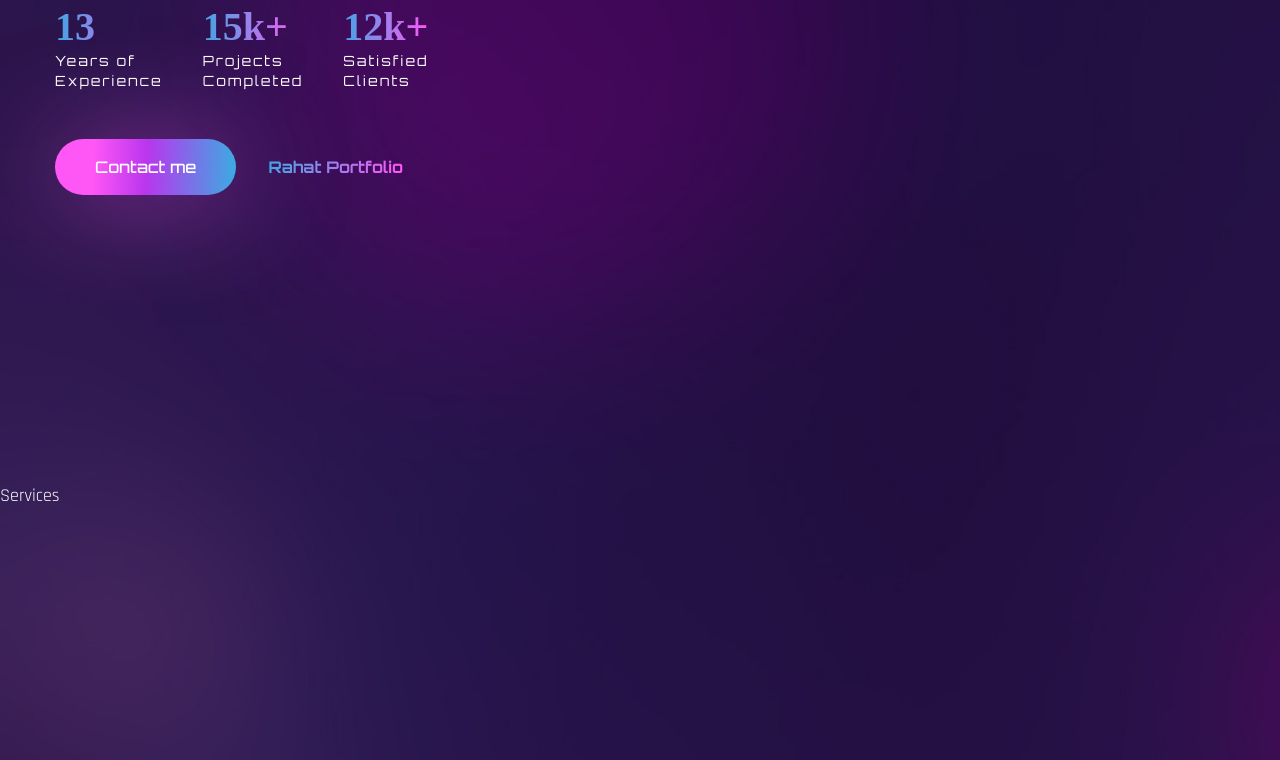
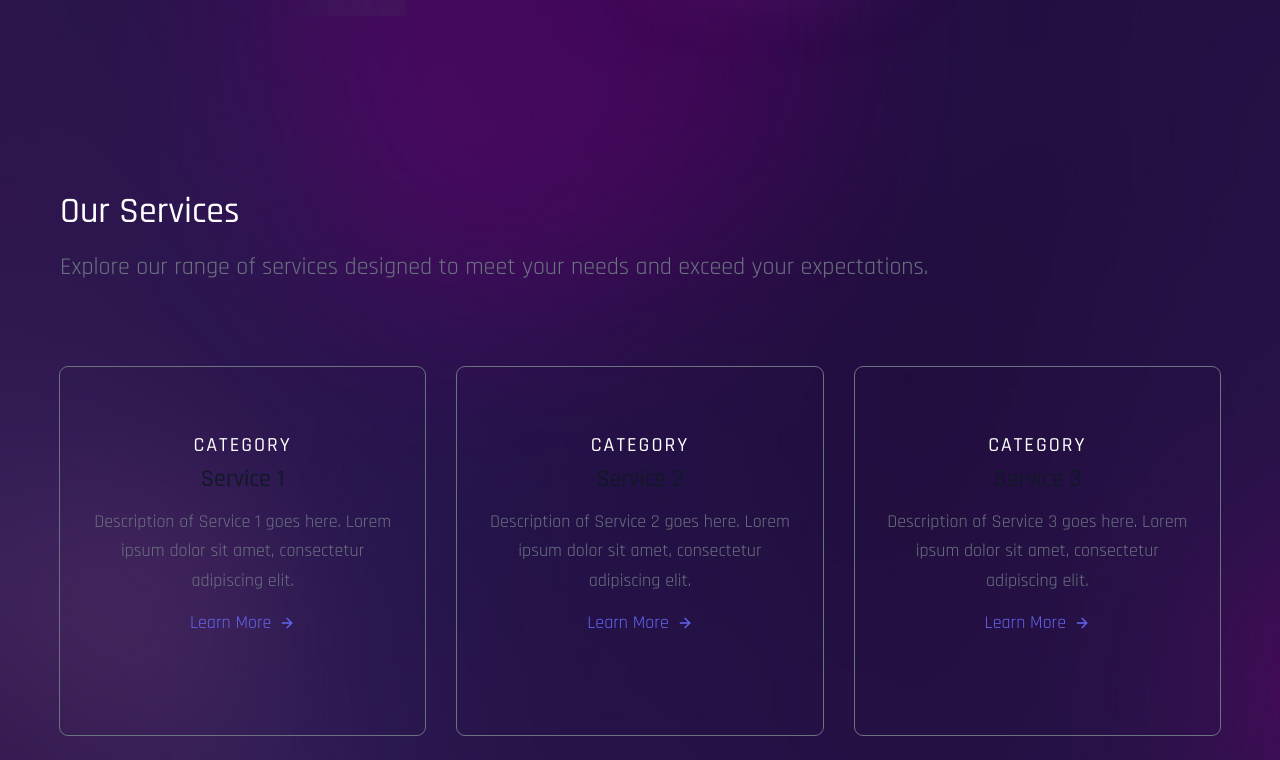
Before and after one commit to rahathasanDev/Rahat-Portfolio, a React (Create React App) app: page / in a window 1280 px wide. Shown: the part 1440-2200 px from the top of the page. Built offline with nearby package versions, Linux system fonts and the light colour scheme; the HTML template or start-up script is replaced by a standard one; a web font is replaced by a local one.

Commit message:
services section added

```diff
--- a/package.json
+++ b/package.json
@@ -3,6 +3,7 @@
   "version": "0.1.0",
   "private": true,
   "dependencies": {
+    "@headlessui/react": "^1.7.18",
     "@testing-library/jest-dom": "^5.16.5",
     "@testing-library/react": "^13.4.0",
     "@testing-library/user-event": "^13.5.0",
--- a/src/components/About.js
+++ b/src/components/About.js
@@ -9,9 +9,15 @@ const About = () => {
   return (
     <section className="section" id="about" ref={ref}>
       <div className="container mx-auto">
-        <div>
+        <div className="flex flex-col gap-y-10 lg:flex-row lg:items-center lg:gap-x-20 lg:gap-y-0 h-screen">
           {/* img */}
-          <div className="flex-1 bg-about bg-contain bg-no-repeat h-[640px] mix-blend-lighten bg-top"></div>
+          <motion.div
+          variants={fadeIn('right', 0.3)}
+          initial='hidden'
+          whileInView={'show'}
+          viewport={{once:false ,amount:0.3}}
+           className="flex-1 bg-about bg-contain bg-no-repeat h-[640px] mix-blend-lighten bg-top"></motion.div
+          >
           <div className="flex-1">
             <h2 className="h2 text-accent">About me.</h2>
             <h3 className="h3 mb-4">
@@ -66,6 +72,7 @@ const About = () => {
 
               </div>
           </div>
+
         </div>
       </div>
     </section>
--- a/src/components/Services.js
+++ b/src/components/Services.js
@@ -2,9 +2,108 @@ import React from "react";
 
 const Services = () => {
   return (
-    <div className="section" id="services">
-      Services
-    </div>
+    <section className="text-gray-500 body-font">
+      <div className="container px-5 py-24 mx-auto">
+        <div className="flex flex-col w-full mb-20">
+          <h1 className=" text-4xl font-medium  title-font flex  mb-4 text-white">
+            Our Services
+          </h1>
+          <p className="lg:w-full mx-auto leading-relaxed text-2xl">
+            Explore our range of services designed to meet your needs and
+            exceed your expectations.
+          </p>
+        </div>
+        <div className="flex flex-wrap -m-4">
+          <div className="p-4 lg:w-1/3">
+            <div className="h-full bg-transparent outline outline-1  bg-opacity-75 px-8 pt-16 pb-24 rounded-lg overflow-hidden text-center relative">
+              <h2 className="tracking-widest text-xl title-font font-medium text-white mb-1">
+                CATEGORY
+              </h2>
+              <h1 className="title-font sm:text-2xl text-xl font-medium text-gray-900 mb-3">
+                Service 1
+              </h1>
+              <p className="leading-relaxed mb-3">
+                Description of Service 1 goes here. Lorem ipsum dolor sit
+                amet, consectetur adipiscing elit.
+              </p>
+              <a className="text-indigo-500 inline-flex items-center">
+                Learn More
+                <svg
+                  className="w-4 h-4 ml-2"
+                  viewBox="0 0 24 24"
+                  stroke="currentColor"
+                  strokeWidth="2"
+                  fill="none"
+                  strokeLinecap="round"
+                  strokeLinejoin="round"
+                >
+                  <path d="M5 12h14"></path>
+                  <path d="M12 5l7 7-7 7"></path>
+                </svg>
+              </a>
+            </div>
+          </div>
+          <div className="p-4 lg:w-1/3">
+            <div className="h-full bg-transparent outline outline-1 bg-opacity-75 px-8 pt-16 pb-24 rounded-lg overflow-hidden text-center relative">
+              <h2 className="tracking-widest text-xl title-font font-medium text-white mb-1">
+                CATEGORY
+              </h2>
+              <h1 className="title-font sm:text-2xl text-xl font-medium text-gray-900 mb-3">
+                Service 2
+              </h1>
+              <p className="leading-relaxed mb-3">
+                Description of Service 2 goes here. Lorem ipsum dolor sit
+                amet, consectetur adipiscing elit.
+              </p>
+              <a className="text-indigo-500 inline-flex items-center">
+                Learn More
+                <svg
+                  className="w-4 h-4 ml-2"
+                  viewBox="0 0 24 24"
+                  stroke="currentColor"
+                  strokeWidth="2"
+                  fill="none"
+                  strokeLinecap="round"
+                  strokeLinejoin="round"
+                >
+                  <path d="M5 12h14"></path>
+                  <path d="M12 5l7 7-7 7"></path>
+                </svg>
+              </a>
+            </div>
+          </div>
+          <div className="p-4 lg:w-1/3">
+            <div className="h-full bg-transparent outline outline-1 bg-opacity-50 px-8 pt-16 pb-24 rounded-lg overflow-hidden text-center relative">
+              <h2 className="tracking-widest text-xl title-font font-medium text-white mb-1">
+                CATEGORY
+              </h2>
+              <h1 className="title-font sm:text-2xl text-xl font-medium text-gray-900 mb-3">
+                Service 3
+              </h1>
+              <p className="leading-relaxed mb-3">
+                Description of Service 3 goes here. Lorem ipsum dolor sit
+                amet, consectetur adipiscing elit.
+              </p>
+              <a className="text-indigo-500 inline-flex items-center">
+                Learn More
+                <svg
+                  className="w-4 h-4 ml-2"
+                  viewBox="0 0 24 24"
+                  stroke="currentColor"
+                  strokeWidth="2"
+                  fill="none"
+                  strokeLinecap="round"
+                  strokeLinejoin="round"
+                >
+                  <path d="M5 12h14"></path>
+                  <path d="M12 5l7 7-7 7"></path>
+                </svg>
+              </a>
+            </div>
+          </div>
+        </div>
+      </div>
+    </section>
   );
 };
 
```
Also changed, not shown: 1 other file (tests, documents, lock files or other folders).
